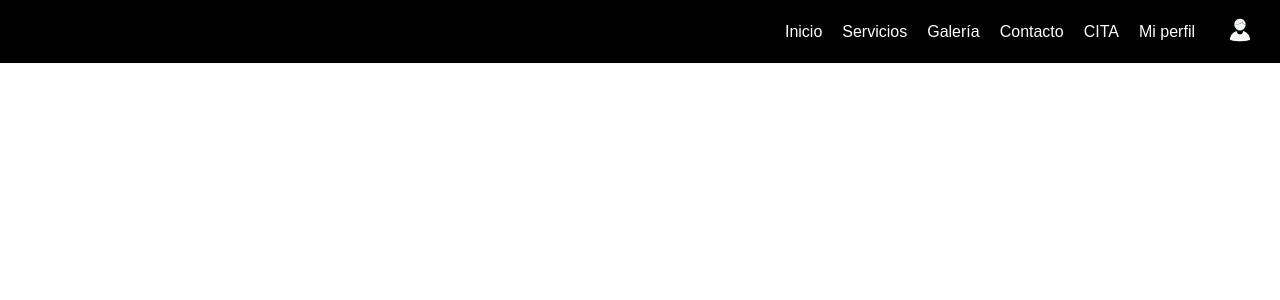
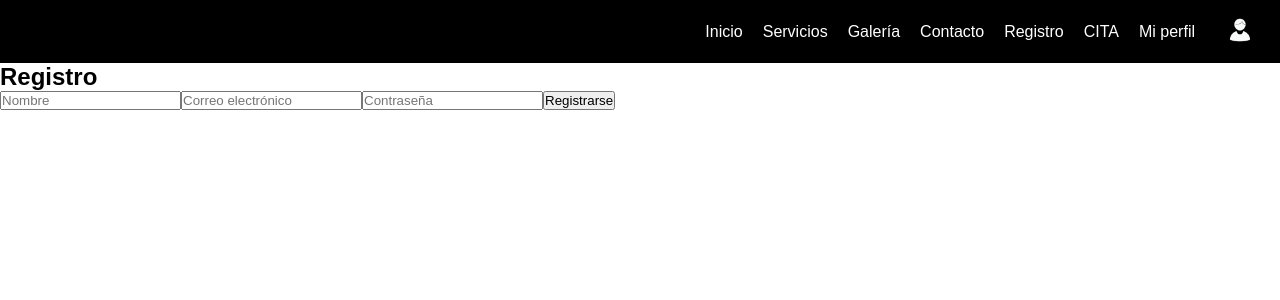
Before and after one commit to victorperezvl/Yamaki, a React (Vite) app in the folder frontend/: page /registro in a window 1280 px wide. Shown: the top 300 px of the page. Built offline with nearby package versions, Linux system fonts and the light colour scheme; no server answers.

Commit message:
Añadida página de registro

```diff
--- a/frontend/src/App.jsx
+++ b/frontend/src/App.jsx
@@ -5,6 +5,7 @@ import Nav from "./components/Nav.jsx"
 import { AuthProvider } from "./components/AuthContext.jsx";
 import PrivateRoute from "./components/PrivateRoute.jsx";
 import LoginModal from "./components/Login.jsx";
+import Register from "./pages/Register.jsx";
 
 function App() {
   return (
@@ -14,6 +15,7 @@ function App() {
       <Routes>
         <Route path="/" element={<Home />} />
         <Route path="/cita" element={<Appointment />} />
+        <Route path="/registro" element={<Register />} />
         <Route
             path="/dashboard"
             element={
--- a/frontend/src/components/Nav.jsx
+++ b/frontend/src/components/Nav.jsx
@@ -16,6 +16,7 @@ const Nav = () => {
           <a href="#servicios">Servicios</a>
           <a href="#galeria">Galería</a>
           <a href="#contacto">Contacto</a>
+          <a href="registro">Registro</a>
           <a href="/cita">CITA</a>
           <a href="#miPerfil">Mi perfil</a>
         </div>
--- /dev/null
+++ b/frontend/src/pages/Register.jsx
@@ -0,0 +1,68 @@
+import { useState } from "react";
+const API_URL = import.meta.env.VITE_URL_API;
+
+const Register = () => {
+  const [name, setName] = useState("");
+  const [email, setEmail] = useState("");
+  const [password, setPassword] = useState("");
+  const [message, setMessage] = useState("");
+
+  const handleRegister = async (e) => {
+    e.preventDefault();
+    setMessage("");
+
+    try {
+      const response = await fetch(`${API_URL}register`, {
+        method: "POST",
+        headers: { "Content-Type": "application/json" },
+        body: JSON.stringify({ name, email, password }),
+      });
+
+      const data = await response.json();
+      if (response.ok) {
+        setMessage("Registro exitoso. Ahora puedes iniciar sesión.");
+        setName("");
+        setEmail("");
+        setPassword("");
+      } else {
+        setMessage(data.message || "Error al registrar.");
+      }
+    } catch (error) {
+      setMessage("Error al conectar con el servidor.");
+      console.error(error);
+    }
+  };
+
+  return (
+    <div className="register-container">
+      <h2>Registro</h2>
+      <form onSubmit={handleRegister}>
+        <input
+          type="text"
+          placeholder="Nombre"
+          value={name}
+          onChange={(e) => setName(e.target.value)}
+          required
+        />
+        <input
+          type="email"
+          placeholder="Correo electrónico"
+          value={email}
+          onChange={(e) => setEmail(e.target.value)}
+          required
+        />
+        <input
+          type="password"
+          placeholder="Contraseña"
+          value={password}
+          onChange={(e) => setPassword(e.target.value)}
+          required
+        />
+        <button type="submit">Registrarse</button>
+      </form>
+      {message && <p>{message}</p>}
+    </div>
+  );
+};
+
+export default Register;
```
